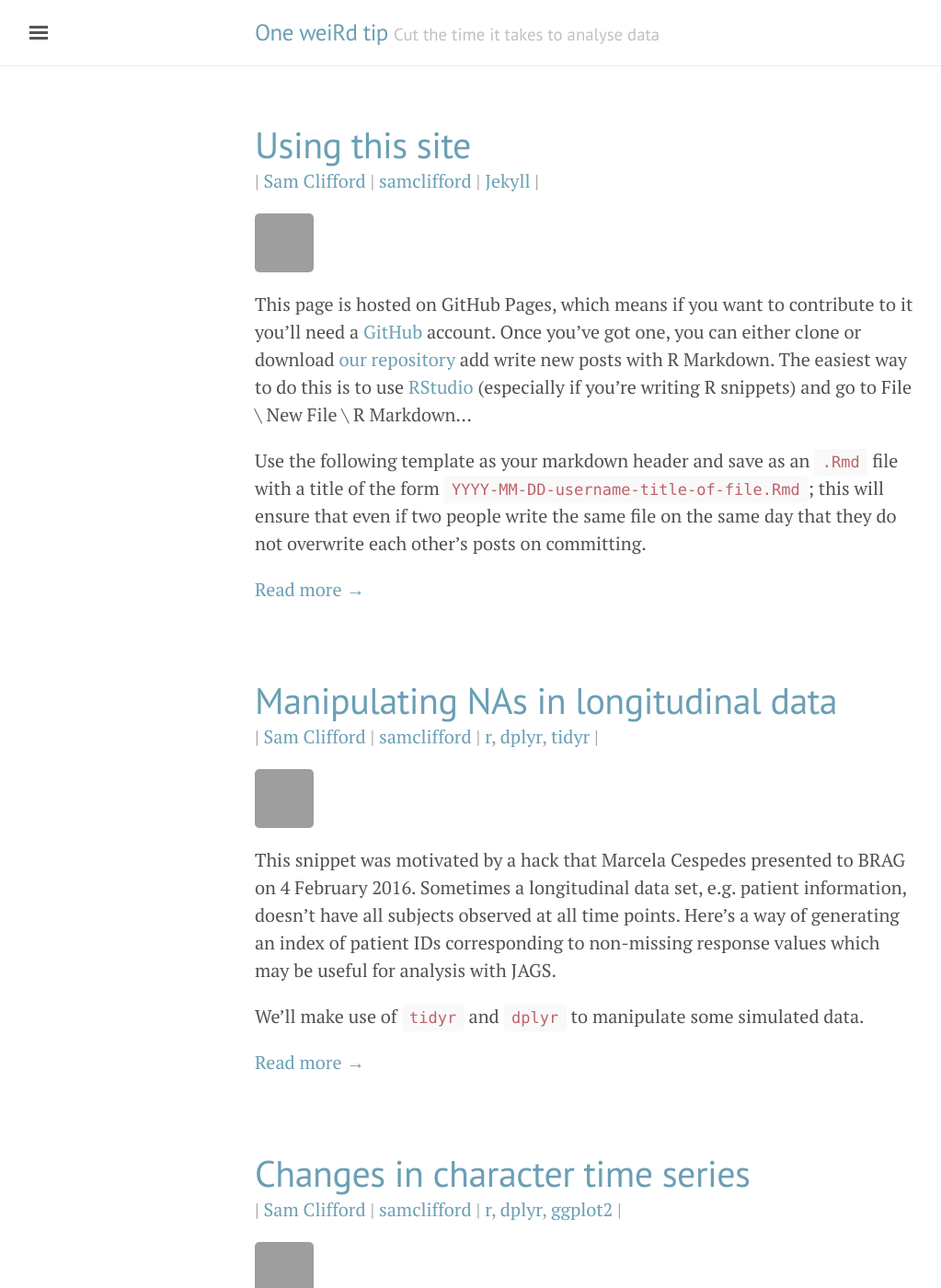
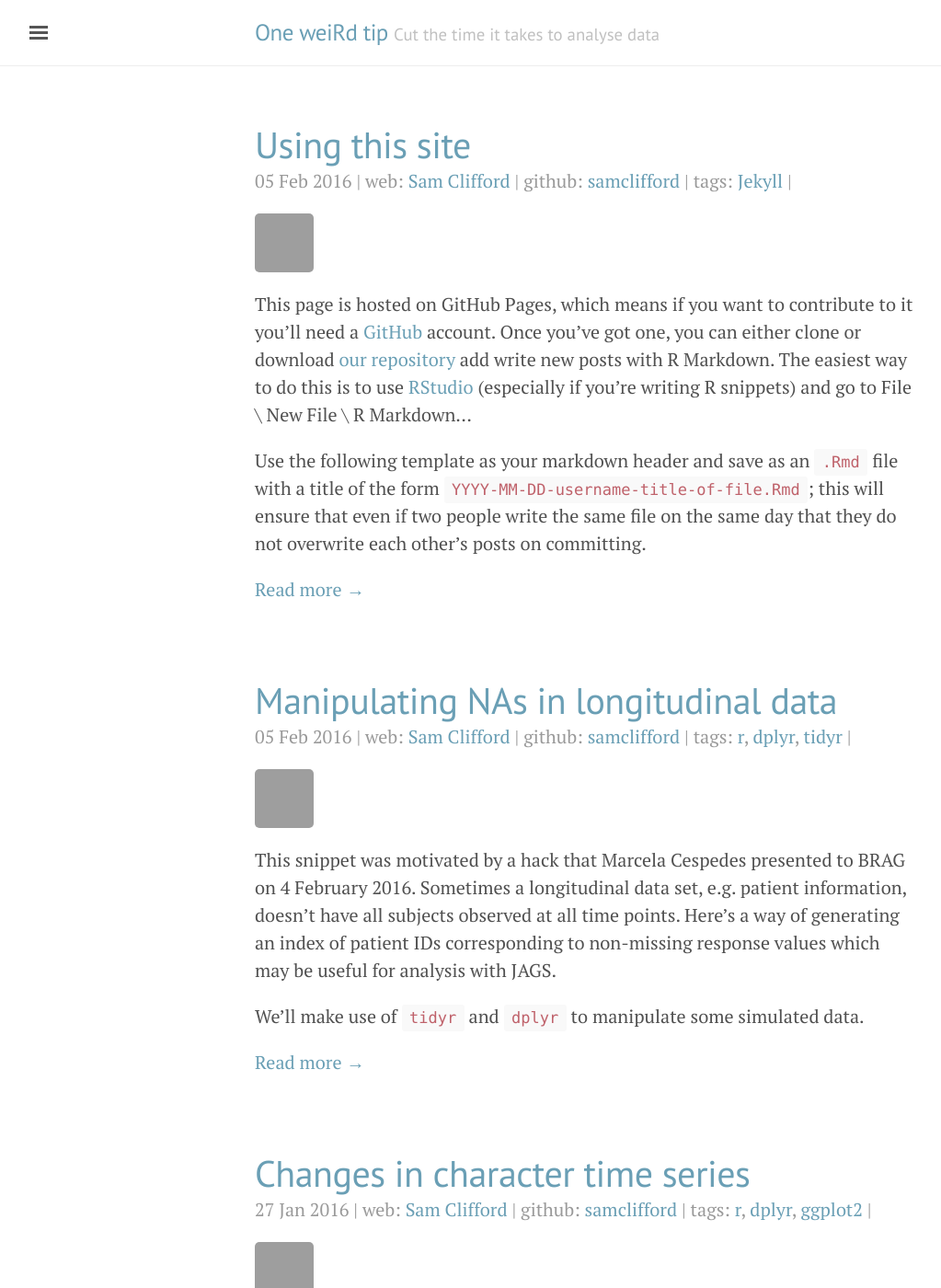
Before and after one commit to bragqut/bragqut.github.io, a Jekyll site: the page built from index.html, in a window 1280 px wide and 1400 px high. Shown: the whole window at 92% size, without its empty margins (3-1026 px from the left). Built offline with Jekyll 4.4.1, drawn with Linux system fonts in a browser that asks for light colours; the list of posts is cut into pages by our own code; comment, search, counter and statistics services are not loaded; some of the changed text lies outside the part shown; grey boxes are pictures that could not be loaded.

Commit message:
user header more descriptive

```diff
--- a/_layouts/post.html
+++ b/_layouts/post.html
@@ -11,7 +11,7 @@ layout: default
 
   {% include commentscount.html %}
 
-  <span class="post-date"> {{ page.date | date_to_string }} | <a href="{{author.web}}" >{{ author.display_name }}</a> | <a href="https://github.com/{{author.github}}" >{{author.github}}</a> | {{ tag_list }} | <a href="{{ post.url }}index.html#disqus_thread" data-disqus-identifier="{{post.url}}"></a></span>
+  <span class="post-date"> {{ page.date | date_to_string }} | web: <a href="{{author.web}}" >{{ author.display_name }}</a> | github: <a href="https://github.com/{{author.github}}" >{{author.github}}</a> | tags: {{ tag_list }} | <a href="{{ post.url }}index.html#disqus_thread" data-disqus-identifier="{{post.url}}"></a></span>
 
   {% include authorinfo.html %}
 
--- a/index.html
+++ b/index.html
@@ -18,7 +18,7 @@ title: Home
 
 	{% include commentscount.html %}
 
-     <span class="post-date"> {{ page.date | date_to_string }} | <a href="{{author.web}}" >{{ author.display_name }}</a> | <a href="https://github.com/{{author.github}}" >{{author.github}}</a> | {{ tag_list }} | <a href="{{ post.url }}index.html#disqus_thread" data-disqus-identifier="{{post.url}}"></a></span>
+     <span class="post-date"> {{ post.date | date_to_string }} | web: <a href="{{author.web}}" >{{ author.display_name }}</a> | github: <a href="https://github.com/{{author.github}}" >{{author.github}}</a> | tags: {{ tag_list }} | <a href="{{ post.url }}index.html#disqus_thread" data-disqus-identifier="{{post.url}}"></a></span>
 
     {% include authorinfo.html %}
 
```
